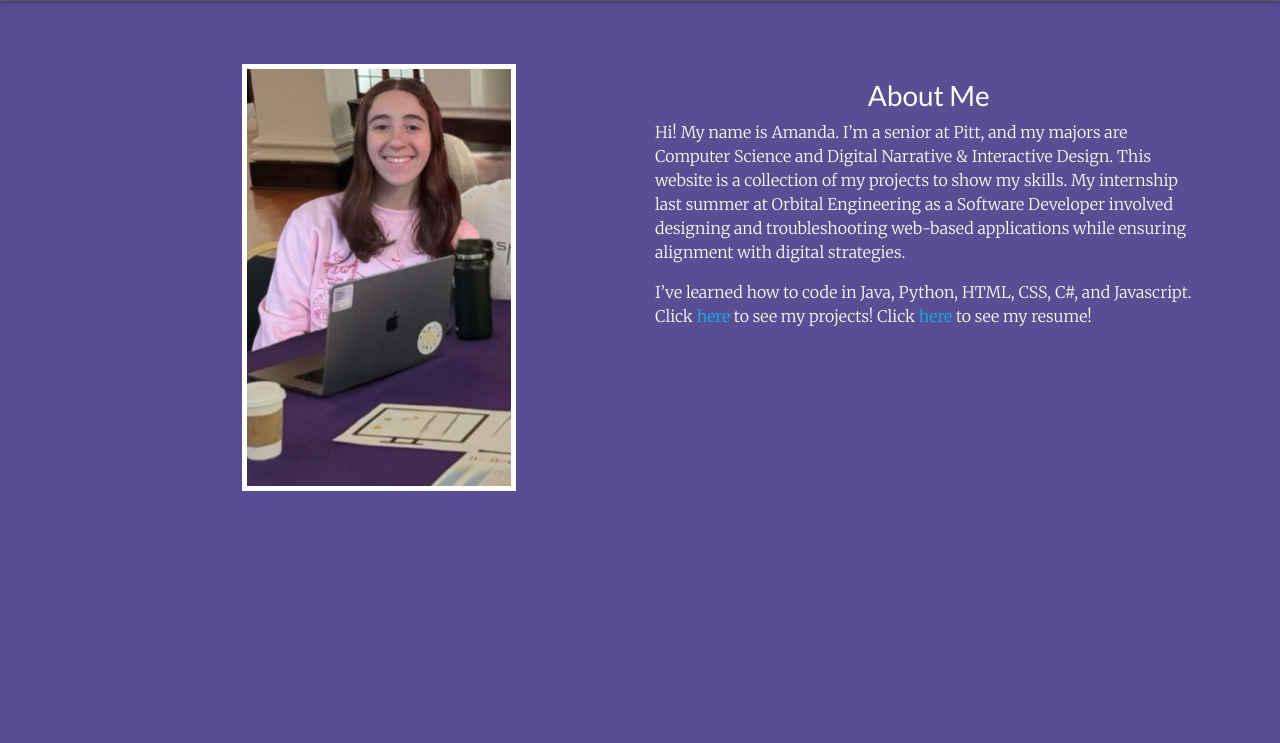
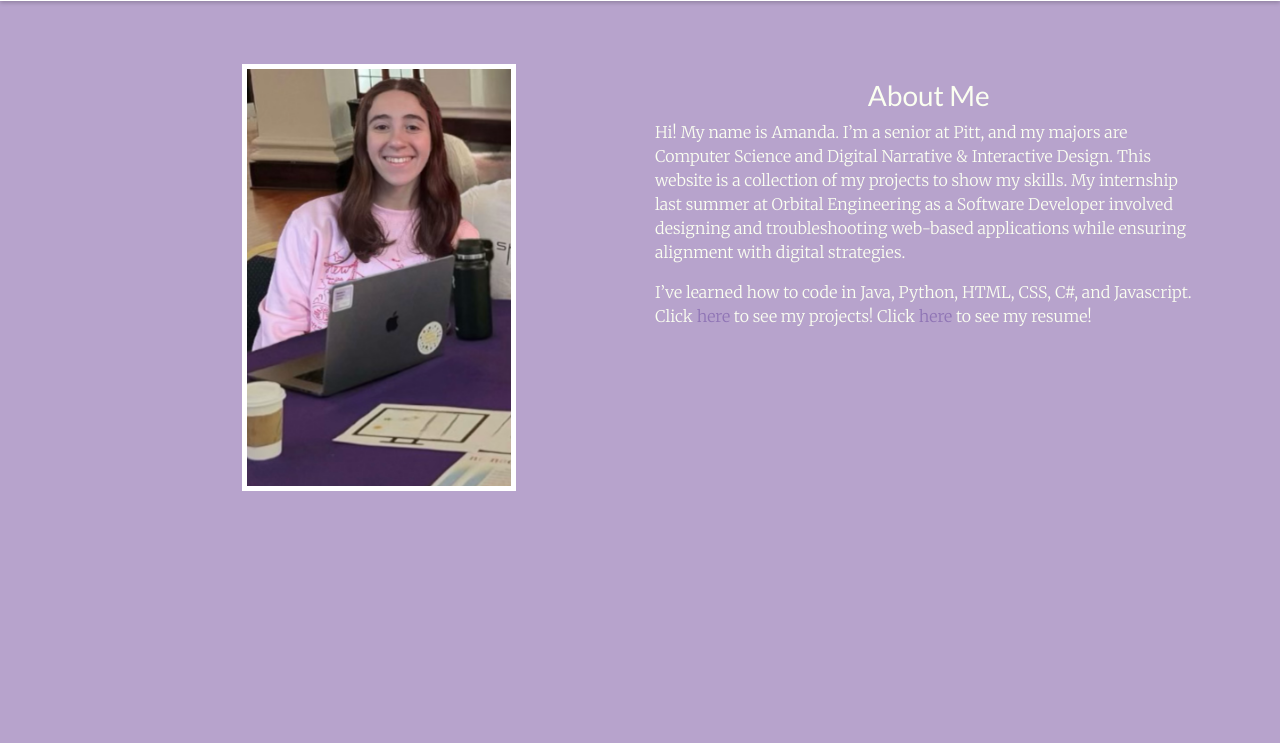
Before and after one commit to amandacot/personal-website, a website: page index.html in a window 1280 px wide. Shown: the part 57-800 px from the top of the page. Drawn offline with nearby package versions, Linux system fonts and the light colour scheme.

Commit message:
Update global.css

```diff
--- a/assets/css/global.css
+++ b/assets/css/global.css
@@ -2,14 +2,28 @@
 @import url("https://fonts.googleapis.com/css2?family=Lato:wght@400;700&family=Merriweather:ital,wght@0,300;1,300&display=swap");
 @import url("https://fonts.googleapis.com/css2?family=Lato:wght@400;700&family=Merriweather:ital,wght@0,300;1,300&display=swap");
 :root {
-  --background-color: #5A4D93;
+  /* --background-color: #5A4D93; */
+  --background-color: #B7A3CC;
+
   --text-color: #FBFFF1;
-  --foreground-accent: #00B8F5;
-  --accent-bright: #FD3E81;
+
+  /* --foreground-accent: #00B8F5; */
+  --foreground-accent: #8F74B5;
+
+  /* --accent-bright: #FD3E81; */
+  --accent-bright: #C8A9F0;
+
   --accent-neutral: #1B1B1E;
-  --nav-background: #575760;
-  --nav-color: #FBFFF1;
-  --nav-color-opaque: #FBFFF1; }
+
+  /* --nav-background: #575760; */
+  --nav-background: #FFFFFF;
+
+  /* --nav-color: #FBFFF1; */
+  --nav-color: #2C2C2C;
+
+  /* --nav-color-opaque: #FBFFF1;  */
+  --nav-color-opaque: #2C2C2C;
+}
 
 /* Dark/Light mode toggle css */
 .toggle-night {
@@ -25,7 +39,9 @@
   background: #292343; }
 
 .toggle-day {
-  background: #FFBF71; }
+  /* background: #FFBF71; */
+background: #EAE4FA;
+}
 
 .moon {
   position: absolute;
@@ -127,13 +143,17 @@ h1, h2, h3 {
   text-align: left; }
 
 .dropdown-content a:hover {
-  background-color: #FBFFF1; }
+  /* background-color: #FBFFF1;  */
+  background-color: #EAE4FA;
+}
 
 .dropdown:hover .dropdown-content {
   display: block; }
 
 .dropdown-toggle-split::after {
-  color: #FBFFF1; }
+  /* color: #FBFFF1; */
+  color: #8F74B5;
+}
 
 .descriptions {
   font-size: 1em; }
@@ -142,11 +162,22 @@ h1, h2, h3 {
   width: 100%; }
 
 .light {
-  --background-color: #B5AFD5;
-  --text-color: #FBFFF1;
-  --foreground-accent: #008AB8;
-  --accent-bright: #FE9ABD;
+  /* --background-color: #B5AFD5; */
+  --background-color: #F9F7FB;
+
+  /* --text-color: #FBFFF1; */
+  --text-color: #2C2C2C;
+
+  /* --foreground-accent: #008AB8; */
+  --foreground-accent: #8F74B5;
+
+  /* --accent-bright: #FE9ABD; */
+  --accent-bright: #B7A3CC;
+
   --accent-neutral: #D4D4D9;
-  --nav-background: #FBFFF1;
+
+  /* --nav-background: #FBFFF1; */
+  --nav-background: #FFFFFF;
+
   --nav-color: rgba(0, 0, 0, 0.9);
   --nav-color-opaque: rgba(0, 0, 0, 0.9); }
```
